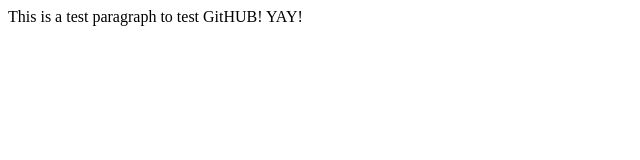
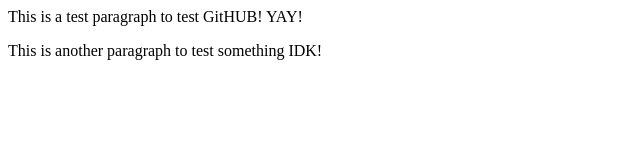
Before and after one commit to polishedPixels/gitTUTs, a plain HTML site: page index.html in a window 1280 px wide. Shown: the whole page, without its empty margins (0-640 px from the left). Drawn offline with Linux system fonts and the light colour scheme.

Commit message:
hey i did something!

```diff
--- a/index.html
+++ b/index.html
@@ -4,5 +4,6 @@
 	</head>
 	<body>
 		<p>This is a test paragraph to test GitHUB! YAY!</p>
+		<p>This is another paragraph to test something IDK!</p>
 	</body>
 </html>
```
Also changed, not shown: tqc4vbbf.g1s.txt (added).
